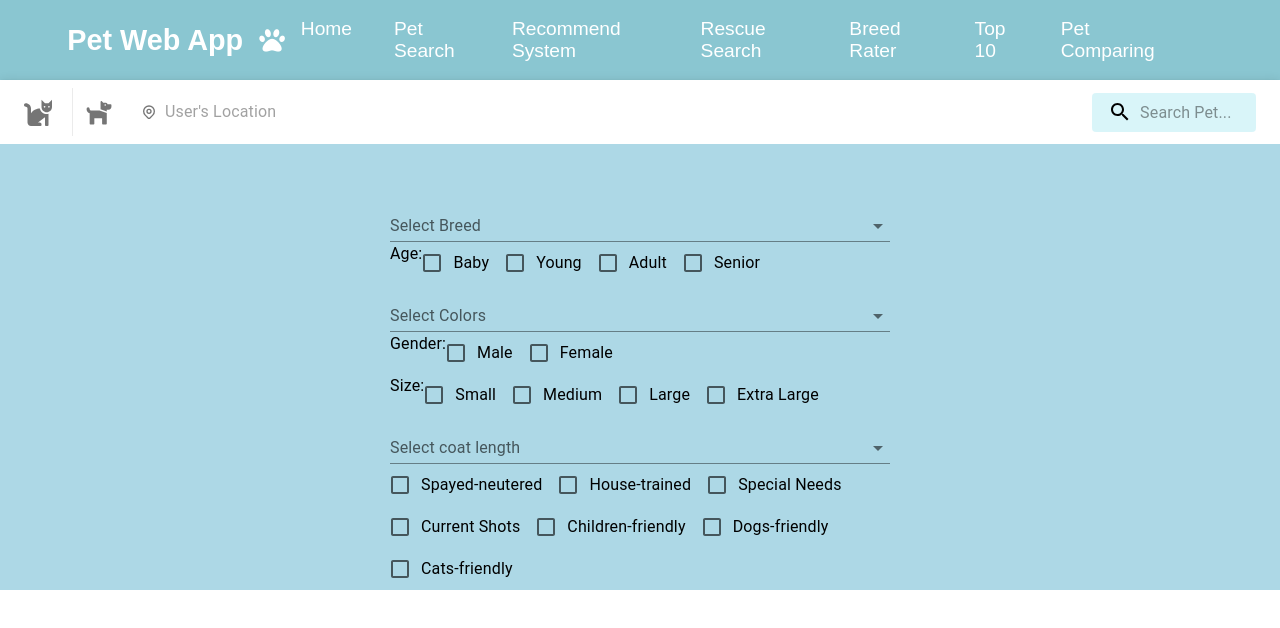
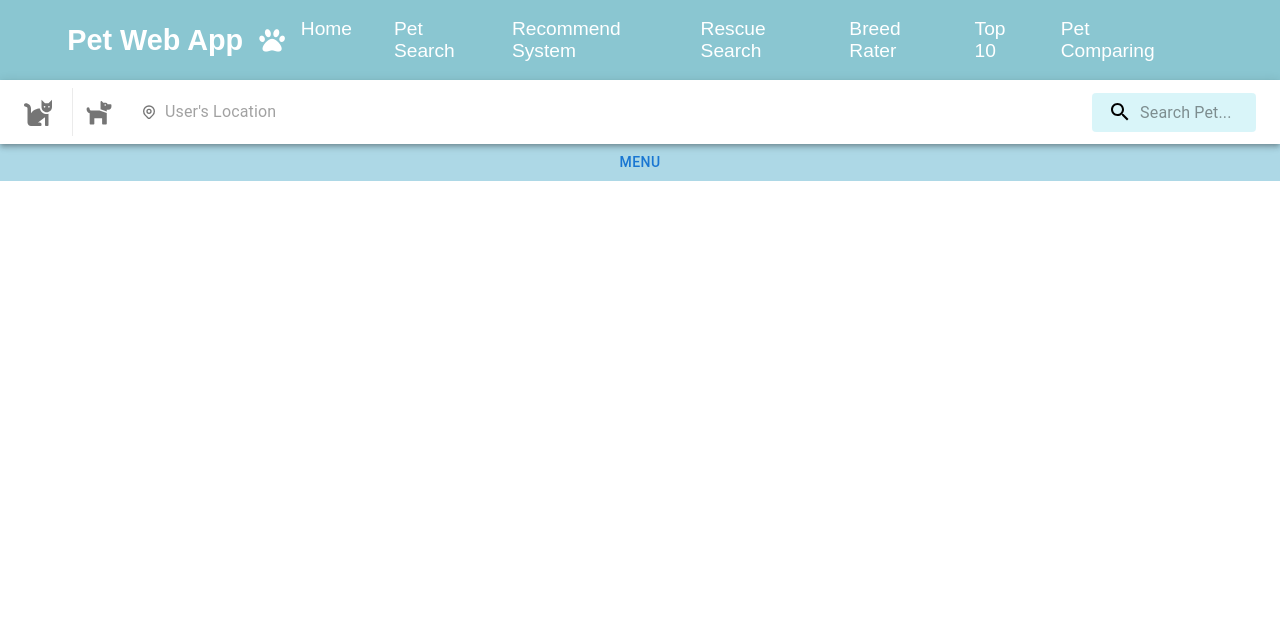
Before and after one commit to charleneyt/Hooman-Meets-Furry, a React (Create React App) app: page /search in a window 1280 px wide. Shown: the top 628 px of the page. Built offline with nearby package versions, Linux system fonts and the light colour scheme; a web font is replaced by a local one.

Commit message:
pet search eng side bar

```diff
--- a/src/Pages/PetSearch.js
+++ b/src/Pages/PetSearch.js
@@ -3,6 +3,11 @@ import { makeStyles } from "@mui/styles";
 import PetSearchEngine from "../components/PetSearchPage/PetSearchEngine";
 import PetSearchBar from "../components/PetSearchPage/PetSearchBar";
 import Drawer from "@mui/material/Drawer";
+import Button from "@mui/material/Button";
+import Box from "@mui/material/Box";
+import { List } from "@mui/material";
+import Fab from "@mui/material/Fab";
+import { GrSearchAdvanced } from "react-icons/gr";
 
 const useStyles = makeStyles({
   root: {
@@ -21,19 +26,64 @@ const useStyles = makeStyles({
 export default function PetSearchPage() {
   const styles = useStyles();
 
-  const [value, setValue] = React.useState("");
+  const [state, setState] = React.useState({ Menu: false });
 
-  const handleChange = (event) => {
-    setValue(event.target.value);
+  const toggleDrawer = (anchor, open) => (event) => {
+    if (
+      event.type === "keydown" &&
+      (event.key === "Tab" || event.key === "Shift")
+    ) {
+      return;
+    }
+    // we want to set the drawer to open
+    setState({ ...state, [anchor]: open });
   };
+
+  const sideBarSearchEng = (
+    <Box>
+      <Button onClick={toggleDrawer("Menu", true)}>Menu</Button>
+      <Drawer
+        anchor="left"
+        open={state["Menu"]}
+        onClose={toggleDrawer("Menu", false)}
+        sx={{
+          width: 280,
+        }}
+      >
+        <PetSearchEngine />
+
+        {console.log("left drawer open")}
+      </Drawer>
+    </Box>
+  );
 
   return (
     <div>
       <PetSearchBar />
+
       <div className={styles.root}>
-        <div className={styles.searchItem}>
-          <PetSearchEngine />
-        </div>
+        <Box>
+          {/* TODO: uncomment this after finish the page */}
+          {/* <Fab>
+            <GrSearchAdvanced />
+          </Fab> */}
+          <Button onClick={toggleDrawer("Menu", true)}>Menu</Button>
+          <Drawer
+            anchor="left"
+            open={state["Menu"]}
+            onClose={toggleDrawer("Menu", false)}
+            sx={{
+              width: 280,
+              flexShrink: 0,
+            }}
+          >
+            <List>
+              <PetSearchEngine />
+            </List>
+
+            {console.log("left drawer open")}
+          </Drawer>
+        </Box>
       </div>
     </div>
   );
--- a/src/components/PetSearchPage/PetSearchBar.js
+++ b/src/components/PetSearchPage/PetSearchBar.js
@@ -10,6 +10,7 @@ import SearchIcon from "@mui/icons-material/Search";
 import InputBase from "@mui/material/InputBase";
 import Divider from "@mui/material/Divider";
 import { MdOutlineExpandMore } from "react-icons/md";
+import { CollectionsOutlined } from "@mui/icons-material";
 
 // Search bar theme
 const Search = styled("div")(({ theme }) => ({
@@ -56,10 +57,11 @@ const StyledInputBase = styled(InputBase)(({ theme }) => ({
   },
 }));
 
-export default function PetSearchBar() {
+export default function PetSearchBar(props) {
   return (
     <Box sx={{ flexGrow: 1 }}>
-      <AppBar position="static" style={{ background: "#FFF" }}>
+      {console.log(props)}
+      <AppBar position="relative" style={{ background: "#FFF" }}>
         <Toolbar>
           <IconButton size="large" edge="start" sx={{ mr: 1 }}>
             <FaCat />
--- a/src/components/PetSearchPage/PetSearchEngine.js
+++ b/src/components/PetSearchPage/PetSearchEngine.js
@@ -235,7 +235,7 @@ export default function PetSearchEngine() {
 
   return (
     <div>
-      <Stack sx={{ width: 500 }}>
+      <Stack sx={{ width: 280 }}>
         {petBreedSelect}
         {petAgeSelect}
         {petColorSelect}
```
